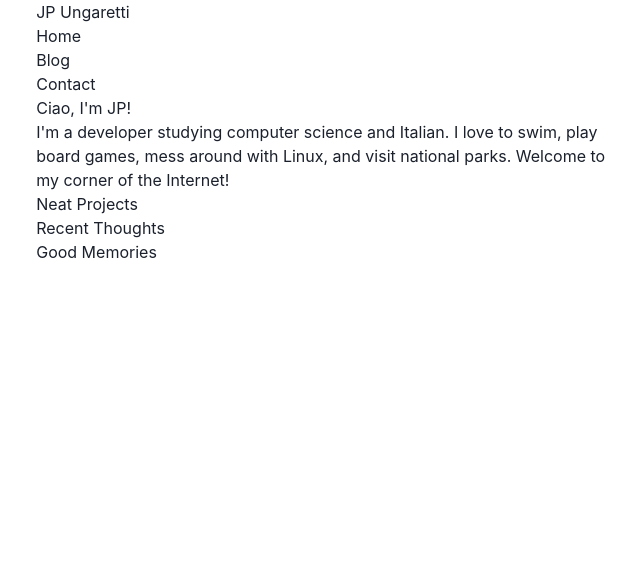
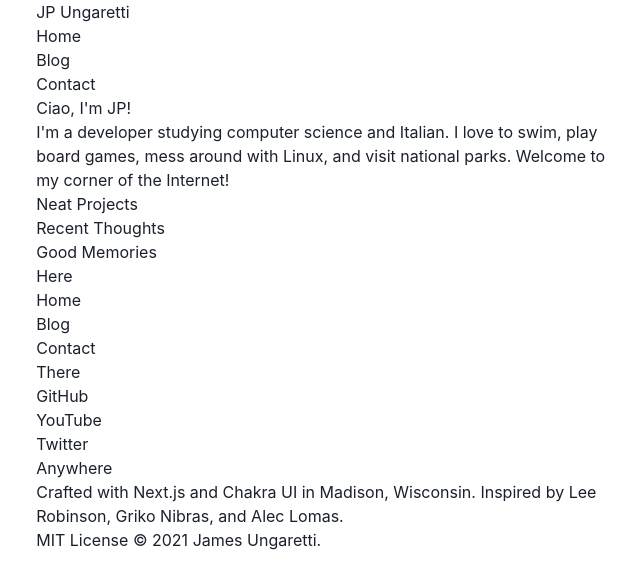
Before and after one commit to sbeczkiewicz/jungaretti.com, a Next.js app: page / in a window 1280 px wide. Shown: the top 588 px of the page, without its empty margins (317-957 px from the left). Built offline with nearby package versions, Linux system fonts and the light colour scheme.

Commit message:
Create Footer component

```diff
--- /dev/null
+++ b/src/components/Footer.js
@@ -0,0 +1,32 @@
+export default function Footer() {
+  return (
+    <footer>
+      <div>
+        <p>Here</p>
+        <div>
+          <p>Home</p>
+          <p>Blog</p>
+          <p>Contact</p>
+        </div>
+      </div>
+      <div>
+        <p>There</p>
+        <div>
+          <p>GitHub</p>
+          <p>YouTube</p>
+          <p>Twitter</p>
+        </div>
+      </div>
+      <div>
+        <p>Anywhere</p>
+        <div>
+          <p>
+            Crafted with Next.js and Chakra UI in Madison, Wisconsin. Inspired
+            by Lee Robinson, Griko Nibras, and Alec Lomas.
+          </p>
+          <p>MIT License © 2021 James Ungaretti.</p>
+        </div>
+      </div>
+    </footer>
+  );
+}
--- a/src/pages/index.js
+++ b/src/pages/index.js
@@ -1,5 +1,6 @@
 import { Container } from "@chakra-ui/react";
 import Head from "next/head";
+import Footer from "../components/Footer";
 import Nav from "../components/Nav";
 import Section from "../components/Section";
 import Welcome from "../components/Welcome";
@@ -23,6 +24,7 @@ export default function Home() {
       <Section title="Neat Projects" />
       <Section title="Recent Thoughts" />
       <Section title="Good Memories" />
+      <Footer />
     </Container>
   );
 }
```
